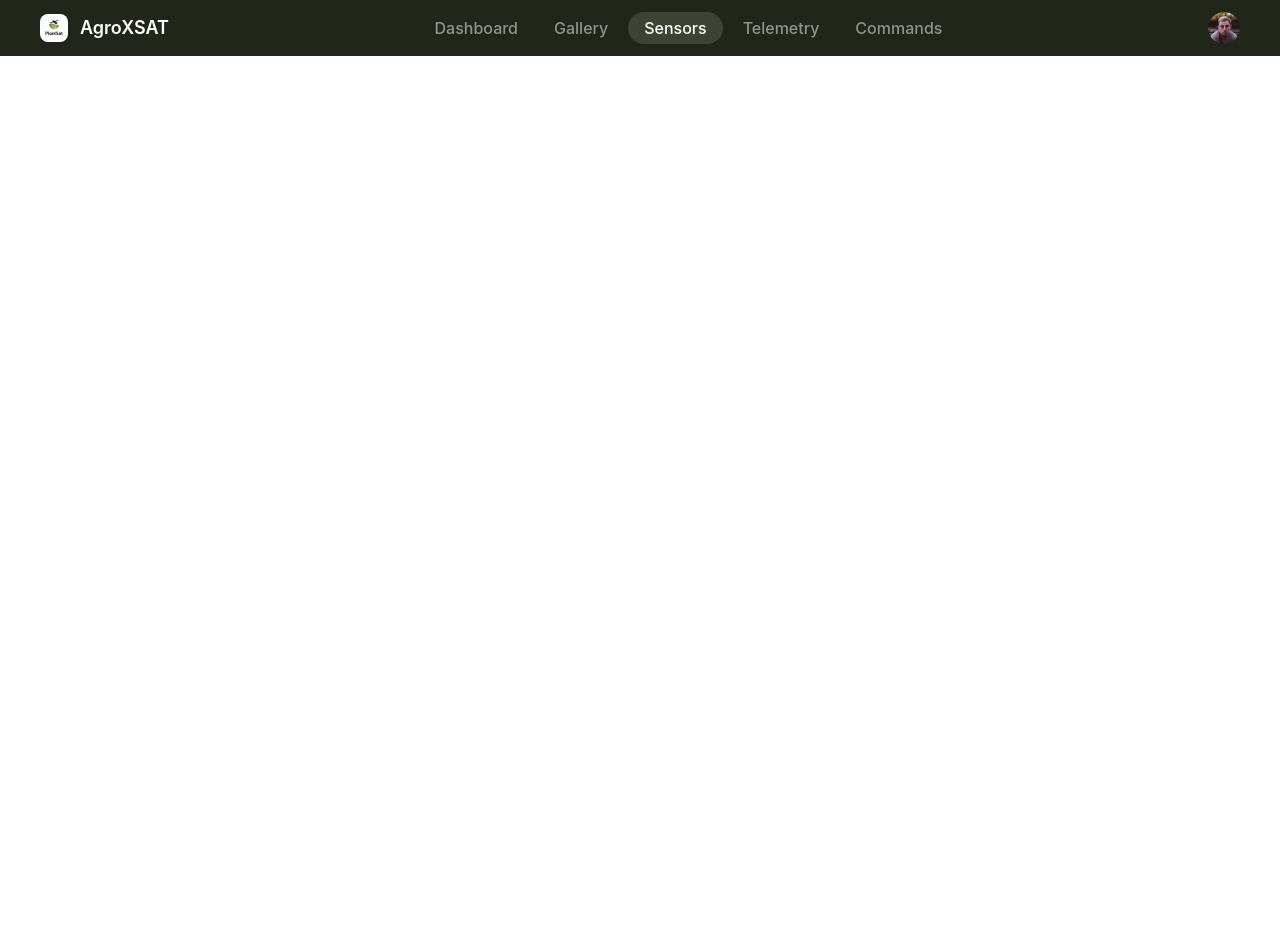
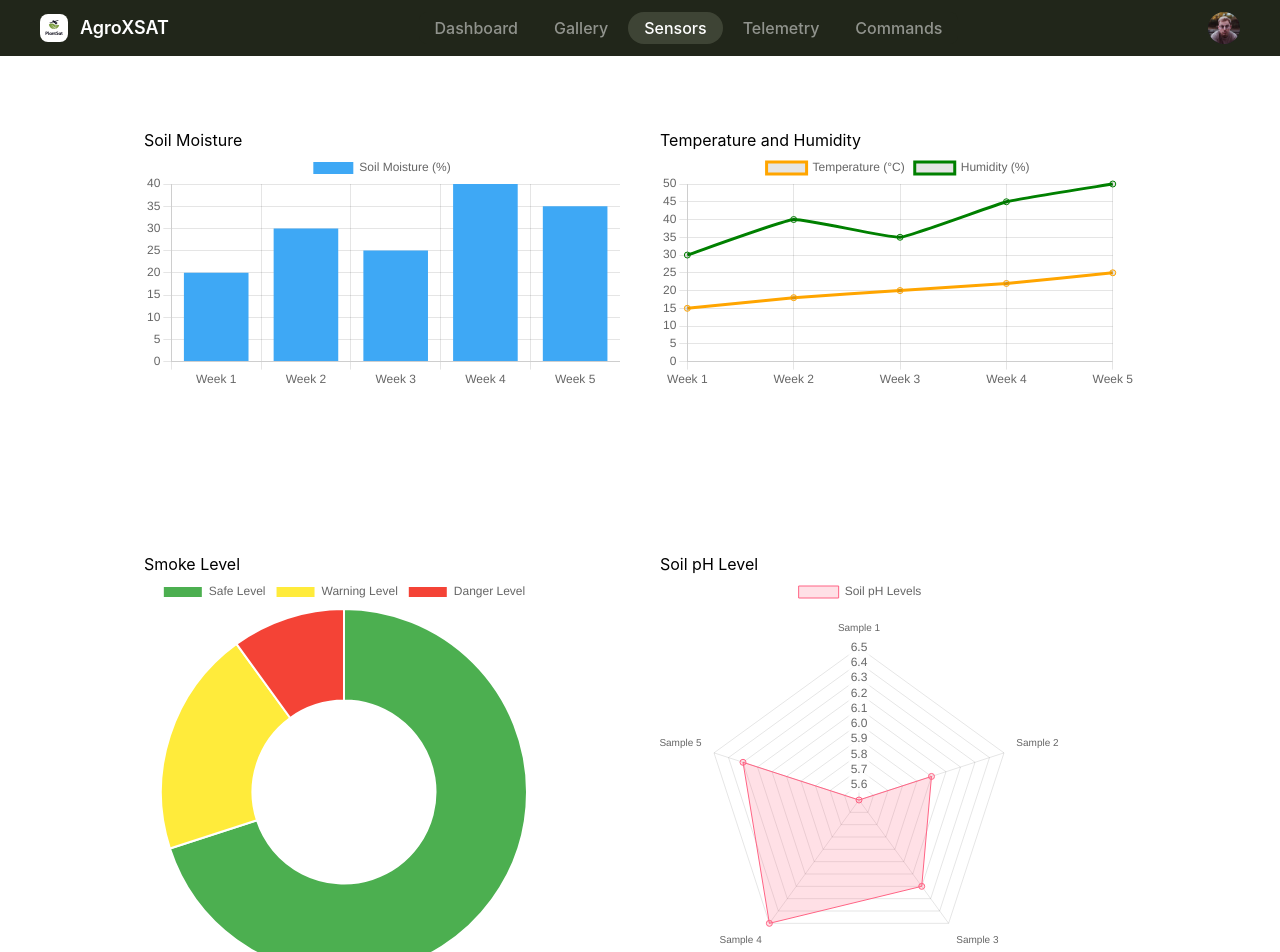
Before and after one commit to CommsJKUAT/AgroXSAT, a React (Vite) app in the folder AgritechSat/frontend/: page /sensors in a window 1280 px wide. Shown: the top 952 px of the page. Before the commit the page ends 800 px from the top, so only its background shows below. Built offline with nearby package versions, Linux system fonts and the light colour scheme; sample sign-in values are in the browser's storage.

Commit message:
Sensors page updated

```diff
--- a/AgritechSat/frontend/src/pages/@Dashboard/nav.jsx
+++ b/AgritechSat/frontend/src/pages/@Dashboard/nav.jsx
@@ -39,47 +39,33 @@ const DashboardNav = () => {
             />
           </button>
           <div
-            className="z-50 hidden my-4 text-base list-none bg-black-olive divide-y divide-gray-100 rounded-lg shadow dark:bg-gray-700 dark:divide-gray-600"
+            className="z-50 hidden my-4 text-base list-none bg-black-olive divide-y divide-gray-100 rounded-lg shadow "
             id="user-dropdown"
           >
             <div className="px-4 py-3">
-              <span className="block text-sm text-gray-900 dark:text-white">
-                Bonnie Green
-              </span>
-              <span className="block text-sm text-gray-500 truncate dark:text-gray-400">
-                name@flowbite.com
+              <span className="block text-sm text-white">Bonnie Green</span>
+              <span className="block text-sm text-gray-400">
+                name@agroXSAT.com
               </span>
             </div>
             <ul className="py-2" aria-labelledby="user-menu-button">
               <li>
-                <a
-                  href="#"
-                  className="block px-4 py-2 text-sm text-gray-700 hover:bg-gray-100 dark:hover:bg-gray-600 dark:text-gray-200 dark:hover:text-white"
-                >
+                <a href="#" className="block px-4 py-2 text-sm text-white">
                   Dashboard
                 </a>
               </li>
               <li>
-                <a
-                  href="#"
-                  className="block px-4 py-2 text-sm text-gray-700 hover:bg-gray-100 dark:hover:bg-gray-600 dark:text-gray-200 dark:hover:text-white"
-                >
+                <a href="#" className="block px-4 py-2 text-sm text-white">
                   Settings
                 </a>
               </li>
               <li>
-                <a
-                  href="#"
-                  className="block px-4 py-2 text-sm text-gray-700 hover:bg-gray-100 dark:hover:bg-gray-600 dark:text-gray-200 dark:hover:text-white"
-                >
+                <a href="#" className="block px-4 py-2 text-sm text-white">
                   Earnings
                 </a>
               </li>
               <li>
-                <a
-                  href="#"
-                  className="block px-4 py-2 text-sm text-gray-700 hover:bg-gray-100 dark:hover:bg-gray-600 dark:text-gray-200 dark:hover:text-white"
-                >
+                <a href="#" className="block px-4 py-2 text-sm text-white">
                   Sign out
                 </a>
               </li>
--- /dev/null
+++ b/AgritechSat/frontend/src/pages/@Dashboard/pages/sensors/SmokeSensor.jsx
@@ -0,0 +1,34 @@
+// SmokeSensor.js
+import React from "react";
+import { Doughnut } from "react-chartjs-2";
+
+const SmokeSensor = () => {
+  const data = {
+    labels: ["Safe Level", "Warning Level", "Danger Level"],
+    datasets: [
+      {
+        label: "Smoke Level Status",
+        data: [70, 20, 10],
+        backgroundColor: ["#4caf50", "#ffeb3b", "#f44336"],
+      },
+    ],
+  };
+
+  const options = {
+    responsive: true,
+  };
+
+  return (
+    <div>
+      <h3>Smoke Level</h3>
+      <div
+        className="chart-container"
+        style={{ width: "100%", height: "400px" }}
+      >
+        <Doughnut id="smoke" data={data} options={options} />
+      </div>
+    </div>
+  );
+};
+
+export default SmokeSensor;
--- /dev/null
+++ b/AgritechSat/frontend/src/pages/@Dashboard/pages/sensors/SoilMoisture.jsx
@@ -0,0 +1,40 @@
+// SoilMoisture.js
+import React from "react";
+import { Bar } from "react-chartjs-2";
+import Chart from "chart.js/auto";
+
+const SoilMoisture = () => {
+  const data = {
+    labels: ["Week 1", "Week 2", "Week 3", "Week 4", "Week 5"],
+    datasets: [
+      {
+        label: "Soil Moisture (%)",
+        data: [20, 30, 25, 40, 35],
+        backgroundColor: "#3ea8f5",
+      },
+    ],
+  };
+
+  const options = {
+    responsive: true,
+    scales: {
+      y: {
+        beginAtZero: true,
+      },
+    },
+  };
+
+  return (
+    <div>
+      <h3>Soil Moisture</h3>
+      <div
+        className="chart-container"
+        style={{ width: "100%", height: "400px" }}
+      >
+        <Bar id="soil" data={data} options={options} />
+      </div>
+    </div>
+  );
+};
+
+export default SoilMoisture;
--- /dev/null
+++ b/AgritechSat/frontend/src/pages/@Dashboard/pages/sensors/SoilPH.jsx
@@ -0,0 +1,36 @@
+// SoilPH.js
+import React from "react";
+import { Radar } from "react-chartjs-2";
+
+const SoilPH = () => {
+  const data = {
+    labels: ["Sample 1", "Sample 2", "Sample 3", "Sample 4", "Sample 5"],
+    datasets: [
+      {
+        label: "Soil pH Levels",
+        data: [5.5, 6.0, 6.2, 6.5, 6.3],
+        backgroundColor: "rgba(255, 99, 132, 0.2)",
+        borderColor: "rgba(255, 99, 132, 1)",
+        borderWidth: 1,
+      },
+    ],
+  };
+
+  const options = {
+    responsive: true,
+  };
+
+  return (
+    <div>
+      <h3>Soil pH Level</h3>
+      <div
+        className="chart-container"
+        style={{ width: "100%", height: "400px" }}
+      >
+        <Radar id="ph" data={data} options={options} />
+      </div>
+    </div>
+  );
+};
+
+export default SoilPH;
--- /dev/null
+++ b/AgritechSat/frontend/src/pages/@Dashboard/pages/sensors/TemperatureHumidity.jsx
@@ -0,0 +1,48 @@
+// TemperatureHumidity.js
+import React from "react";
+import { Line } from "react-chartjs-2";
+
+const TemperatureHumidity = () => {
+  const data = {
+    labels: ["Week 1", "Week 2", "Week 3", "Week 4", "Week 5"],
+    datasets: [
+      {
+        label: "Temperature (°C)",
+        data: [15, 18, 20, 22, 25],
+        fill: false,
+        borderColor: "orange",
+        tension: 0.1,
+      },
+      {
+        label: "Humidity (%)",
+        data: [30, 40, 35, 45, 50],
+        fill: false,
+        borderColor: "green",
+        tension: 0.1,
+      },
+    ],
+  };
+
+  const options = {
+    responsive: true,
+    scales: {
+      y: {
+        beginAtZero: true,
+      },
+    },
+  };
+
+  return (
+    <div>
+      <h3>Temperature and Humidity</h3>
+      <div
+        className="chart-container"
+        style={{ width: "100%", height: "400px" }}
+      >
+        <Line id="temp" data={data} options={options} />
+      </div>
+    </div>
+  );
+};
+
+export default TemperatureHumidity;
--- a/AgritechSat/frontend/src/pages/@Dashboard/pages/sensors/sensors.jsx
+++ b/AgritechSat/frontend/src/pages/@Dashboard/pages/sensors/sensors.jsx
@@ -1,9 +1,20 @@
+// Sensors.js
 import DashboardNav from "../../../@Dashboard/nav";
+import SmokeSensor from "./SmokeSensor";
+import SoilMoisture from "./SoilMoisture";
+import SoilPH from "./SoilPH";
+import TemperatureHumidity from "./TemperatureHumidity";
 
 const Sensors = () => {
   return (
     <>
       <DashboardNav />
+      <div className="max-w-screen-lg mx-auto grid grid-cols-1 sm:grid-cols-2 gap-x-10 p-4 pt-32">
+        <SoilMoisture />
+        <TemperatureHumidity />
+        <SmokeSensor />
+        <SoilPH />
+      </div>
     </>
   );
 };
--- a/AgritechSat/frontend/src/pages/@Dashboard/pages/telemetry/telemetry.jsx
+++ b/AgritechSat/frontend/src/pages/@Dashboard/pages/telemetry/telemetry.jsx
@@ -3,7 +3,8 @@ import DashboardNav from "../../../@Dashboard/nav";
 const Telemetry = () => {
   return (
     <>
-      <DashboardNav />
+      {/* <DashboardNav /> */}
+      <div className="bg-red-600 h-screen"></div>
     </>
   );
 };
```
